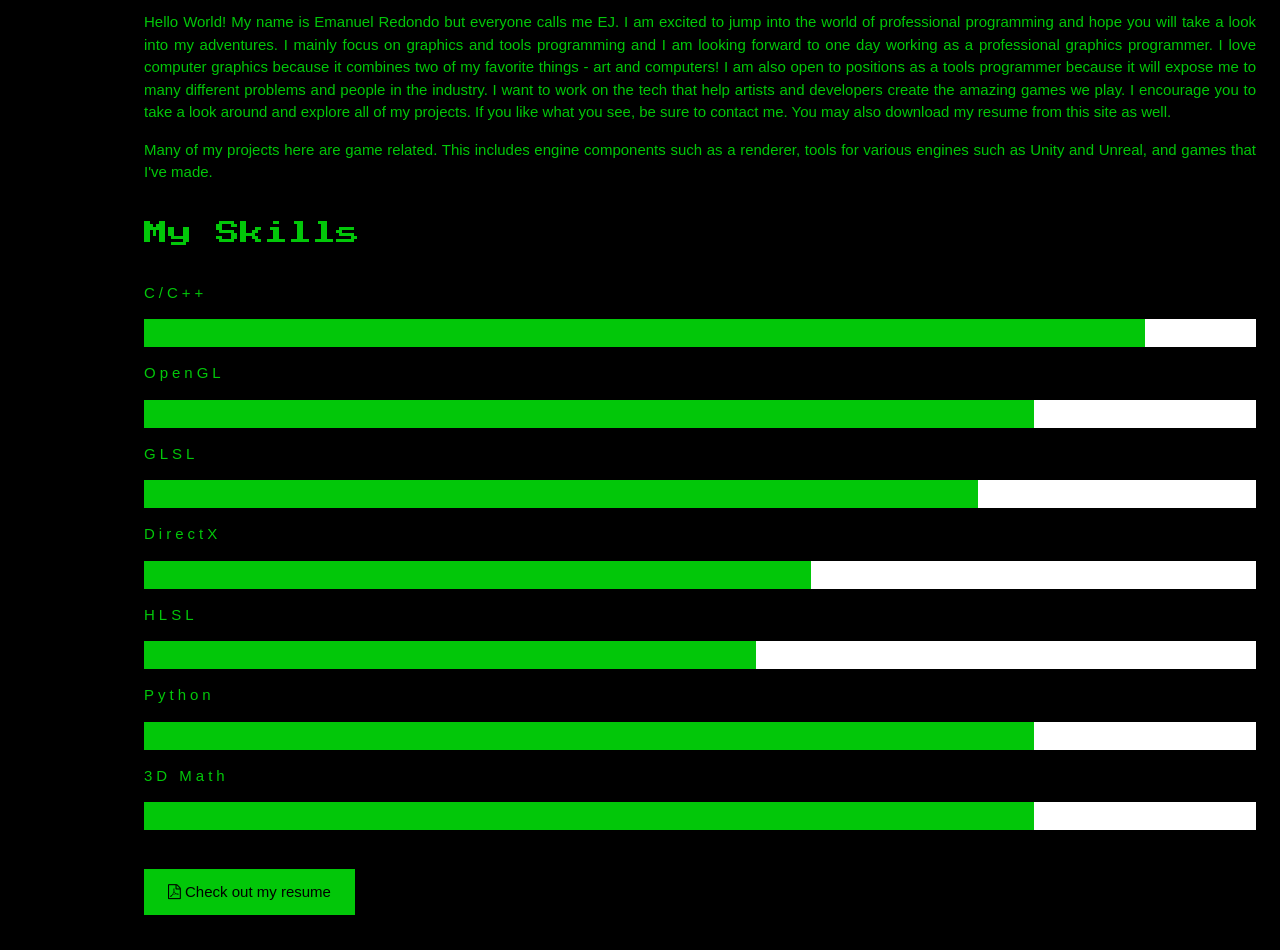
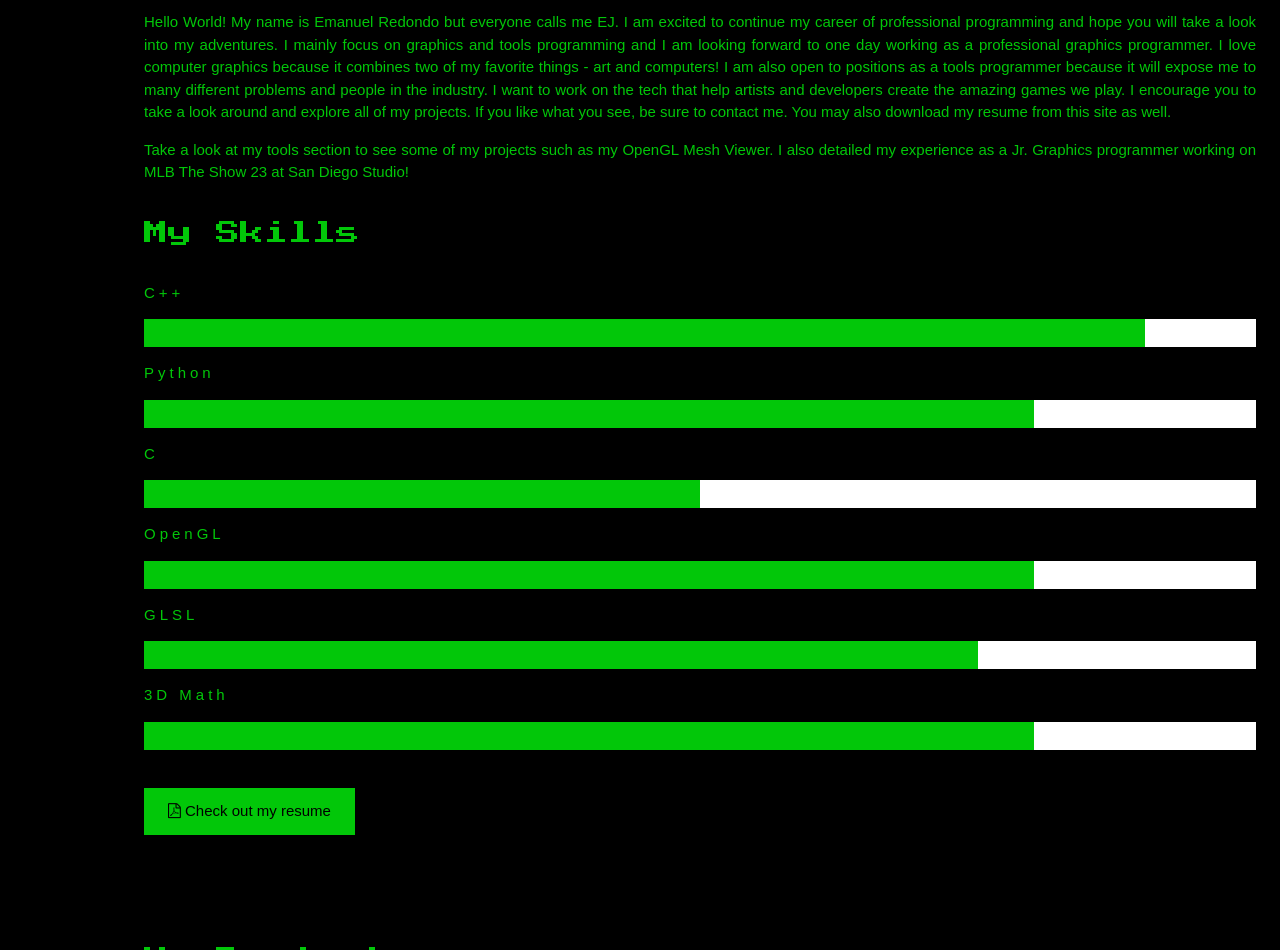
Before and after one commit to Ejngineer/GraphicsWebsite, a plain HTML site: page index.html in a window 1280 px wide. Shown: the part 1140-2090 px from the top of the page. Drawn offline with Linux system fonts and the light colour scheme; a web font is replaced by a local one.

Commit message:
Text changes and resume update

```diff
--- a/index.html
+++ b/index.html
@@ -68,19 +68,27 @@ h1,h2,h3,h4,h5,h6{font-family: "Press Start 2P", sans-serif}
     <h2 class="w3-text-green">About Me</h2>
     <hr style="width:1840px" class="w3-opacity">
     <p>
-        Hello World! My name is Emanuel Redondo but everyone calls me EJ. I am excited to jump into the world of professional programming
+        Hello World! My name is Emanuel Redondo but everyone calls me EJ. I am excited to continue my career of professional programming
         and hope you will take a look into my adventures. I mainly focus on graphics and tools programming and I am looking forward to one day working
         as a professional graphics programmer. I love computer graphics because it combines two of my favorite things - art and computers! I am also open to positions as
         a tools programmer because it will expose me to many different problems and people in the industry. I want to work on the tech that help artists and developers create
         the amazing games we play. I encourage you to take a look around and explore all of my projects. If you like what you see, be sure to contact me. You may also download my resume from this site as well.
     </p>
     <p>
-      Many of my projects here are game related. This includes engine components such as a renderer, tools for various engines such as Unity and Unreal, and games that I've made.
+      Take a look at my tools section to see some of my projects such as my OpenGL Mesh Viewer. I also detailed my experience as a Jr. Graphics programmer working on MLB The Show 23 at San Diego Studio!
     </p>
     <h3 class="w3-padding-16 w3-text-green">My Skills</h3>
-    <p class="w3-wide">C/C++</p>
+    <p class="w3-wide">C++</p>
     <div class="w3-white">
       <div class="w3-green" style="height:28px;width:90%"></div>
+    </div>
+    <p class="w3-wide">Python</p>
+    <div class="w3-white">
+      <div class="w3-green" style="height:28px;width:80%"></div>
+    </div>
+    <p class="w3-wide">C</p>
+    <div class="w3-white">
+      <div class="w3-green" style="height:28px;width:50%"></div>
     </div>
     <p class="w3-wide">OpenGL</p>
     <div class="w3-white">
@@ -89,18 +97,6 @@ h1,h2,h3,h4,h5,h6{font-family: "Press Start 2P", sans-serif}
     <p class="w3-wide">GLSL</p>
     <div class="w3-white">
       <div class="w3-green" style="height:28px;width:75%"></div>
-    </div>
-    <p class="w3-wide">DirectX</p>
-    <div class="w3-white">
-      <div class="w3-green" style="height:28px;width:60%"></div>
-    </div>
-    <p class="w3-wide">HLSL</p>
-    <div class="w3-white">
-      <div class="w3-green" style="height:28px;width:55%"></div>
-    </div>
-    <p class="w3-wide">Python</p>
-    <div class="w3-white">
-      <div class="w3-green" style="height:28px;width:80%"></div>
     </div>
     <p class="w3-wide">3D Math</p>
     <div class="w3-white">
@@ -127,7 +123,7 @@ h1,h2,h3,h4,h5,h6{font-family: "Press Start 2P", sans-serif}
       </div>
     </div> -->
 
-    <a href="Links\GraphicResume.pdf" class="w3-button w3-green w3-text-black w3-padding-large w3-section">
+    <a href="Links/RedondoGraphicsResume.pdf" class="w3-button w3-green w3-text-black w3-padding-large w3-section">
       <i id="download" class="fa fa-file-pdf-o"></i> Check out my resume
     </a>
 
```
Also changed, not shown: tools.html (+7 -0 lines), 1 other file.
